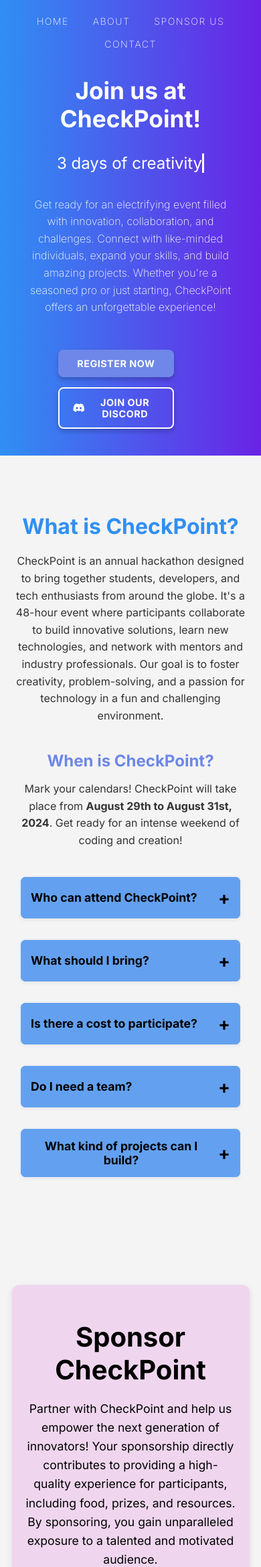
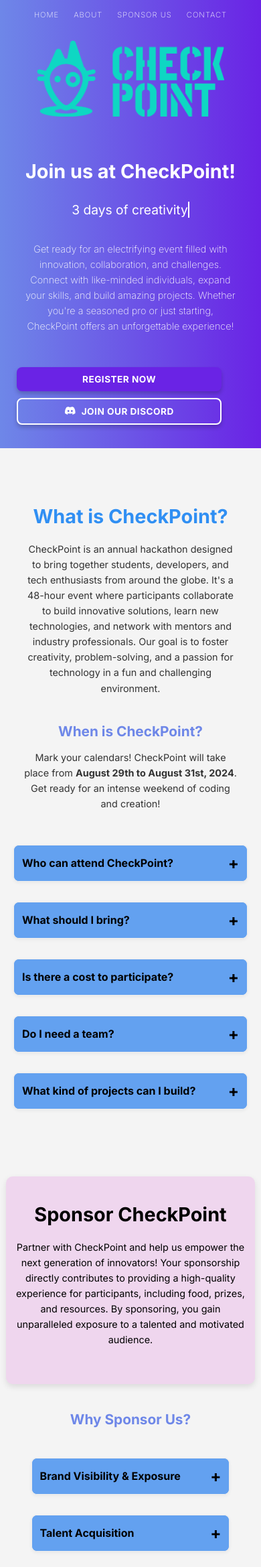
Before and after one commit to aya-aladdin/checkpoint, a Flask app: page / in a window 390 px wide. Shown: the top 2339 px of the page at 67% size. Run offline with Flask 3, Linux system fonts and the light colour scheme.

Commit message:
responsive, pretty, need to add image in abt

```diff
--- a/static/styles.css
+++ b/static/styles.css
@@ -19,6 +19,8 @@
   min-height: 100vh;
   display: flex;
   flex-direction: column;
+  font-family: 'Inter', sans-serif;
+  background-image: url('/static/bg.jpg');
 }
 
 .fixed-navbar {
@@ -27,14 +29,14 @@
   left: 0;
   width: 100%;
   z-index: 1000;
-  background: linear-gradient(to right, var(--accent-brightblue), var(--accent-purple));
+  background: linear-gradient(to right, var(--accent-blue), var(--accent-purple));
   box-shadow: none;
   transition: background 0.5s ease;
 }
 
 .fixed-navbar.scrolled {
   background: var(--accent-purple);
-  box-shadow: none;
+  box-shadow: 0 2px 5px var(--accent-purple);
 }
 
 .nav-list {
@@ -73,15 +75,20 @@
 }
 
 .header-div {
-  background: linear-gradient(to right, var(--accent-brightblue), var(--accent-purple));
+  background: linear-gradient(to right, var(--accent-blue), var(--accent-purple));
   min-height: 80vh;
   width: 100%;
   box-shadow: 0 2px 4px rgba(0, 0, 0, 0.1);
   display: flex;
-  flex-direction: column;
+  flex-direction: row;
+  justify-content: center;
+  align-items: center;
   padding-bottom: 20px;
   padding-top: 90px;
   box-sizing: border-box;
+  gap: 40px;
+  padding-left: 20px;
+  padding-right: 20px;
 }
 
 .main-content-block {
@@ -89,10 +96,12 @@
   display: flex;
   flex-direction: column;
   justify-content: center;
-  align-items: center;
-  text-align: center;
+  align-items: flex-start;
+  text-align: left;
   color: white;
   padding: 20px;
+  max-width: 600px;
+  flex-shrink: 1;
 }
 
 .main-content-block h1 {
@@ -121,7 +130,7 @@
   font-weight: 200;
   font-size: 1.1em;
   line-height: 1.6;
-  max-width: 800px;
+  max-width: 100%;
   margin-top: 20px;
   margin-bottom: 30px;
 }
@@ -130,10 +139,12 @@
   display: flex;
   gap: 20px;
   margin-top: 20px;
+  justify-content: flex-start;
+  width: 100%;
 }
 
 .action-button {
-  background-color: var(--accent-blue);
+  background-color: var(--accent-purple);
   color: white;
   padding: 15px 30px;
   border: none;
@@ -153,7 +164,7 @@
 }
 
 .action-button:hover {
-  background-color: var(--accent-purple);
+  background-color: var(--accent-lightblue);
   transform: translateY(-2px);
 }
 
@@ -166,6 +177,21 @@
 .action-button.secondary:hover {
   background-color: white;
   color: var(--accent-brightblue);
+}
+
+.header-image-container {
+    flex-grow: 1;
+    display: flex;
+    justify-content: flex-end;
+    align-items: center;
+    max-width: 600px;
+    flex-shrink: 1;
+}
+
+.header-image-container img {
+    max-width: 100%;
+    height: auto;
+    border-radius: 15px;
 }
 
 .about-event-section {
@@ -198,6 +224,23 @@
   margin: 0 auto;
 }
 
+.about-left {
+  flex-grow: 1;
+  display: flex;
+  flex-direction: column;
+  justify-content: center;
+  align-items: flex-start;
+  text-align: left;
+  padding: 20px;
+  max-width: 600px;
+  flex-shrink: 1;
+  padding-left: 180px;
+}
+
+.about-left p {
+  margin: 0 0 0 auto;
+}
+
 .faq-container {
   max-width: 1000px;
   margin: 60px auto 0 auto;
@@ -212,7 +255,7 @@
   border: 1px solid #eee;
   border-radius: 8px;
   box-shadow: 0 2px 5px rgba(0, 0, 0, 0.05);
-  background-color: var(--accent-lightblue); /* Match summary and content */
+  background-color: var(--accent-lightblue);
   overflow: hidden;
 }
 
@@ -227,7 +270,6 @@
   display: flex;
   align-items: center;
   justify-content: space-between;
-  transition: background-color 1.0s ease, color 1.0s ease;
   border-radius: 8px;
 }
 
@@ -315,7 +357,7 @@
 }
 
 .sponsor-con {
-  background-color: rgba(var(--accent-pink-rgb), 0.15); /* Very light pink with transparency */
+  background-color: rgba(var(--accent-pink-rgb), 0.15);
   padding: 40px;
   border-radius: 10px;
   margin-top: 20px;
@@ -438,9 +480,50 @@
   transform: translateY(-2px);
 }
 
+@media (max-width: 992px) {
+    .header-div {
+        flex-direction: column-reverse; /* Changed to column-reverse */
+        min-height: auto;
+        padding-top: 70px;
+        gap: 20px;
+    }
+
+    .main-content-block {
+        max-width: 100%;
+        text-align: center;
+        align-items: center;
+        padding: 20px 10px;
+    }
+
+    .main-content-block p {
+        max-width: 90%;
+    }
+
+    .button-container {
+        justify-content: center;
+    }
+
+    .header-image-container {
+        max-width: 80%;
+        justify-content: center;
+        padding-bottom: 20px;
+    }
+
+    .about-left {
+        padding-left: 20px;
+        align-items: center;
+        text-align: center;
+    }
+
+    .about-left p {
+        margin: 0 auto;
+    }
+}
+
 @media (max-width: 768px) {
   .header-div {
-    min-height: 60vh;
+    flex-direction: column-reverse; /* Changed to column-reverse */
+    min-height: auto;
     padding-top: 70px;
   }
 
@@ -580,6 +663,161 @@
 
   .sponsor-con {
     padding: 20px;
-    background-color: rgba(var(--accent-pink-rgb), 0.15); /* Really light pink */
+    background-color: rgba(var(--accent-pink-rgb), 0.15);
   }
 }
+
+@media (max-width: 480px) {
+  .nav-list {
+    flex-direction: row; /* Changed from column to row */
+    padding: 10px 5px;
+    justify-content: center; /* Center items when in a row */
+  }
+
+  .nav-item {
+    margin: 0 8px; /* Adjusted margin for horizontal spacing */
+    padding-left: 0;
+    font-size: 0.7em;
+  }
+
+  .nav-link {
+    font-size: 1em;
+    letter-spacing: 1px;
+  }
+
+  .header-div {
+    flex-direction: column-reverse; /* Changed to column-reverse */
+    padding-top: 60px;
+    gap: 10px;
+  }
+
+  .main-content-block {
+    padding: 15px 5px;
+  }
+
+  .main-content-block h1 {
+    font-size: 1.8em;
+  }
+
+  .main-content-block #typewriter-text {
+    font-size: 1.2em;
+  }
+
+  .main-content-block p {
+    font-size: 0.9em;
+    max-width: 95%;
+  }
+
+  .button-container {
+    flex-direction: column;
+    gap: 10px;
+  }
+
+  .action-button {
+    width: 90%;
+    padding: 10px 15px;
+    font-size: 0.85em;
+  }
+
+  .about-event-section {
+    padding: 40px 15px;
+  }
+
+  .about-event-section h2 {
+    font-size: 1.8em;
+  }
+
+  .about-event-section h3 {
+    font-size: 1.3em;
+  }
+
+  .about-event-section p {
+    font-size: 0.9em;
+  }
+
+  .faq-container {
+    margin-top: 30px;
+    padding: 0 5px;
+  }
+
+  .faq-container summary {
+    font-size: 1em;
+    padding: 12px;
+  }
+
+  .faq-container details p {
+    padding: 8px 12px;
+  }
+
+  .content-section {
+    padding: 40px 15px;
+  }
+
+  .content-section h2 {
+    font-size: 1.8em;
+  }
+
+  .content-section p {
+    font-size: 0.9em;
+  }
+
+  .content-section h3 {
+    font-size: 1.3em;
+  }
+
+  .sponsor-con {
+    padding: 15px;
+    width: 95%;
+  }
+
+  .contact-section {
+    padding: 40px 15px;
+    gap: 30px;
+  }
+
+  .contact-info {
+    max-width: 95%;
+  }
+
+  .contact-info h2 {
+    font-size: 1.8em;
+  }
+
+  .contact-info p {
+    font-size: 0.9em;
+  }
+
+  .contact-info .social-links a {
+    font-size: 1.5em;
+    margin: 0 10px;
+  }
+
+  .contact-form-container {
+    max-width: 95%;
+  }
+
+  .contact-form {
+    padding: 15px;
+    gap: 8px;
+  }
+
+  .contact-form label {
+    font-size: 0.85em;
+  }
+
+  .contact-form input[type="text"],
+  .contact-form input[type="email"],
+  .contact-form textarea {
+    padding: 10px;
+    font-size: 0.85em;
+  }
+
+  .contact-form textarea {
+    min-height: 60px;
+  }
+
+  .contact-form button {
+    padding: 8px 15px;
+    font-size: 0.85em;
+  }
+}
--- a/templates/home.html
+++ b/templates/home.html
@@ -4,20 +4,21 @@
   <meta charset="UTF-8">
   <meta name="viewport" content="width=device-width, initial-scale=1.0">
   <title>Checkpoint</title>
+  <link href="https://fonts.googleapis.com/css2?family=Inter:wght@200;400;700&display=swap" rel="stylesheet">
+  <link rel="stylesheet" href="https://cdnjs.cloudflare.com/ajax/libs/font-awesome/6.0.0-beta3/css/all.min.css" xintegrity="sha512-Fo3rlalDLuLwYc+B6/Xv+xQ2vL/j7b1A1v5TzJ8lKzF5W8w7y2rTzB6zR0L/sXq+i2sP7Gf1y6tY9z2h0f7A==" crossorigin="anonymous" referrerpolicy="no-referrer" />
   <link rel="stylesheet" href="{{url_for('static', filename='styles.css')}}">
-  <link rel="stylesheet" href="https://cdnjs.cloudflare.com/ajax/libs/font-awesome/6.0.0-beta3/css/all.min.css" xintegrity="sha512-Fo3rlalDLuLwYc+B6/Xv+xQ2vL/j7b1A1v5TzJ8lKzF5W8w7y2rTzB6zR0L/sXq+i2sP7Gf1y6tY9z2h0f7A==" crossorigin="anonymous" referrerpolicy="no-referrer" />
 </head>
 <body>
   <nav class="fixed-navbar">
     <ul class="nav-list">
-        <li class="nav-item"><a href="#" class="nav-link">Home</a></li>
+        <li class="nav-item"><a href="#home-section" class="nav-link">Home</a></li>
         <li class="nav-item"><a href="#about-event-section" class="nav-link">About</a></li>
         <li class="nav-item"><a href="#sponsor-us-section" class="nav-link">Sponsor Us</a></li>
         <li class="nav-item"><a href="#contact-us-section" class="nav-link">Contact</a></li>
     </ul>
   </nav>
 
-  <div class="header-div">
+  <div id="home-section" class="header-div">
     <div class="main-content-block">
         <h1>Join us at CheckPoint!</h1>
         <h1 id="typewriter-text"></h1>
@@ -31,15 +32,19 @@
             <button class="action-button secondary"><i class="fab fa-discord"></i> Join our Discord</button>
         </div>
     </div>
+    <div class="header-image-container">
+       <img src="{{ url_for('static', filename='Group_1.png') }}">
+    </div>
   </div>
 
   <section id="about-event-section" class="about-event-section">
+  <section class="about-left">
     <h2>What is CheckPoint?</h2>
     <p>CheckPoint is an annual hackathon designed to bring together students, developers, and tech enthusiasts from around the globe. It's a 48-hour event where participants collaborate to build innovative solutions, learn new technologies, and network with mentors and industry professionals. Our goal is to foster creativity, problem-solving, and a passion for technology in a fun and challenging environment.</p>
 
     <h3>When is CheckPoint?</h3>
     <p>Mark your calendars! CheckPoint will take place from <strong>August 29th to August 31st, 2024</strong>. Get ready for an intense weekend of coding and creation!</p>
-
+  </section>
     <div class="faq-container">
         <details>
             <summary>Who can attend CheckPoint?</summary>
@@ -144,7 +149,6 @@
         </form>
     </div>
   </section>
-
+<script src="{{ url_for('static', filename='script.js') }}"></script>
 </body>
- <script src="{{ url_for('static', filename='script.js') }}"></script>
 </html>
```
Also changed, not shown: static/Group_1.png (added), static/bg.jpg (added), 2 other files.
